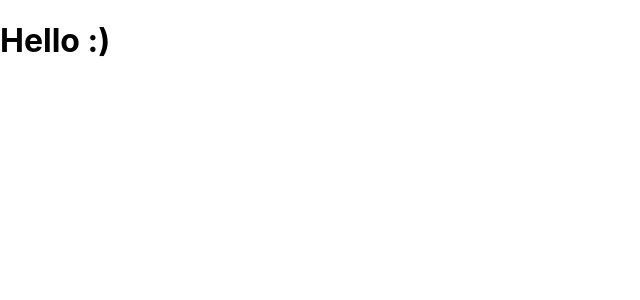
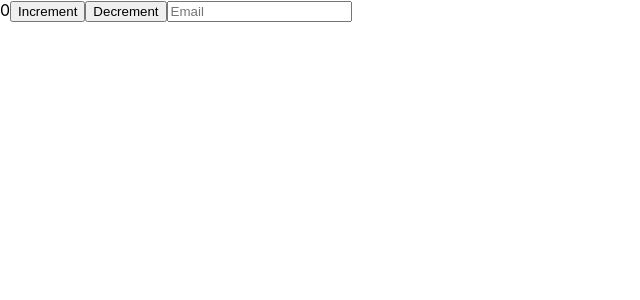
Before and after one commit to hyungook/react-hooks, a React (Create React App) app: page / in a window 1280 px wide. Shown: the top 300 px of the page, without its empty margins (0-640 px from the left). Built offline with nearby package versions, Linux system fonts and the light colour scheme.

Commit message:
React Hooks Basics

```diff
--- a/src/app.jsx
+++ b/src/app.jsx
@@ -1,8 +1,23 @@
+import { useState } from 'react';
 import './app.css';
 
 function App() {
+  const [count, setCount] = useState(0);
+  const [email, setEmail] = useState("");
+  const updateEmail = e => {
+    const {
+      target: {value}
+    } = e;
+    setEmail(value);
+  }
+
   return (
-    <h1>Hello :)</h1>
+    <>
+    {count}
+    <button onClick={() => setCount(count + 1)}>Increment</button>
+    <button onClick={() => setCount(count - 1)}>Decrement</button>
+    <input placeholder="Email" value={email} onChange={updateEmail} />
+    </>
   );
 }
 
```
Also changed, not shown: 1 other file (tests, documents, lock files or other folders).
